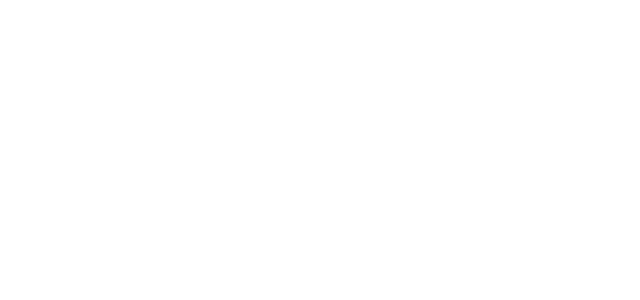
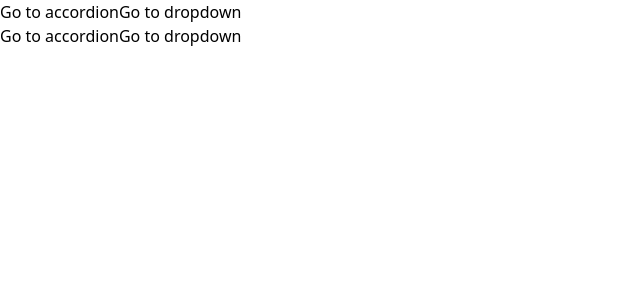
Before and after one commit to Pawelv9/comps, a React (Create React App) app: page / in a window 1280 px wide. Shown: the top 300 px of the page, without its empty margins (0-640 px from the left). Built offline with nearby package versions, Linux system fonts and the light colour scheme.

Commit message:
added Link component

```diff
--- a/src/App.js
+++ b/src/App.js
@@ -1,7 +1,11 @@
+import Link from "./components/Link";
+
 function App() {
 
 return(
   <div>
+    <Link to="/accordion">Go to accordion</Link>
+    <Link to="/dropdown">Go to dropdown</Link>
   </div>
 
 )}
--- /dev/null
+++ b/src/components/Link.js
@@ -0,0 +1,18 @@
+import {useContext} from 'react';
+import NavigationContext from "../context/navigation";
+
+function Link({to, children}) {
+    const {navigate} = useContext(NavigationContext)
+
+    const handleClick = (event) => {
+        event.preventDefault();
+
+        navigate(to)
+    }
+
+    return (
+        <a onClick={handleClick}>{children}</a>
+    );
+}
+
+export default Link;
```
